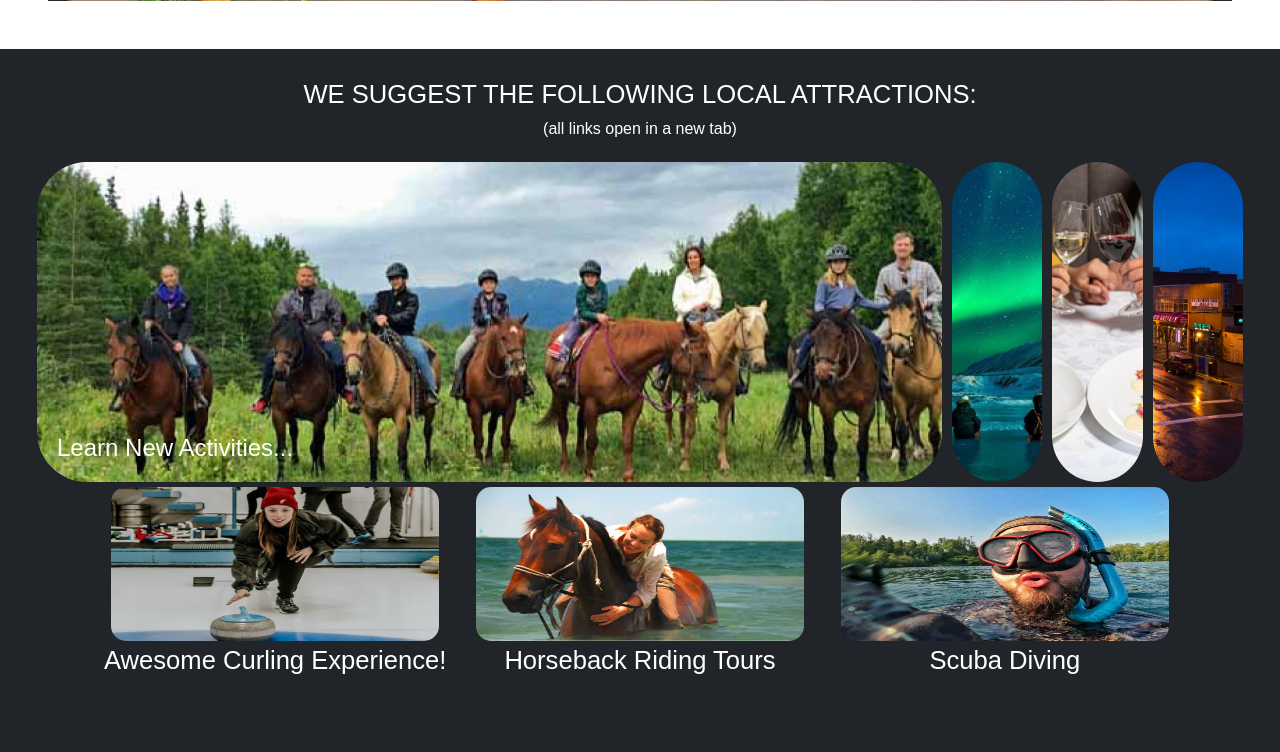
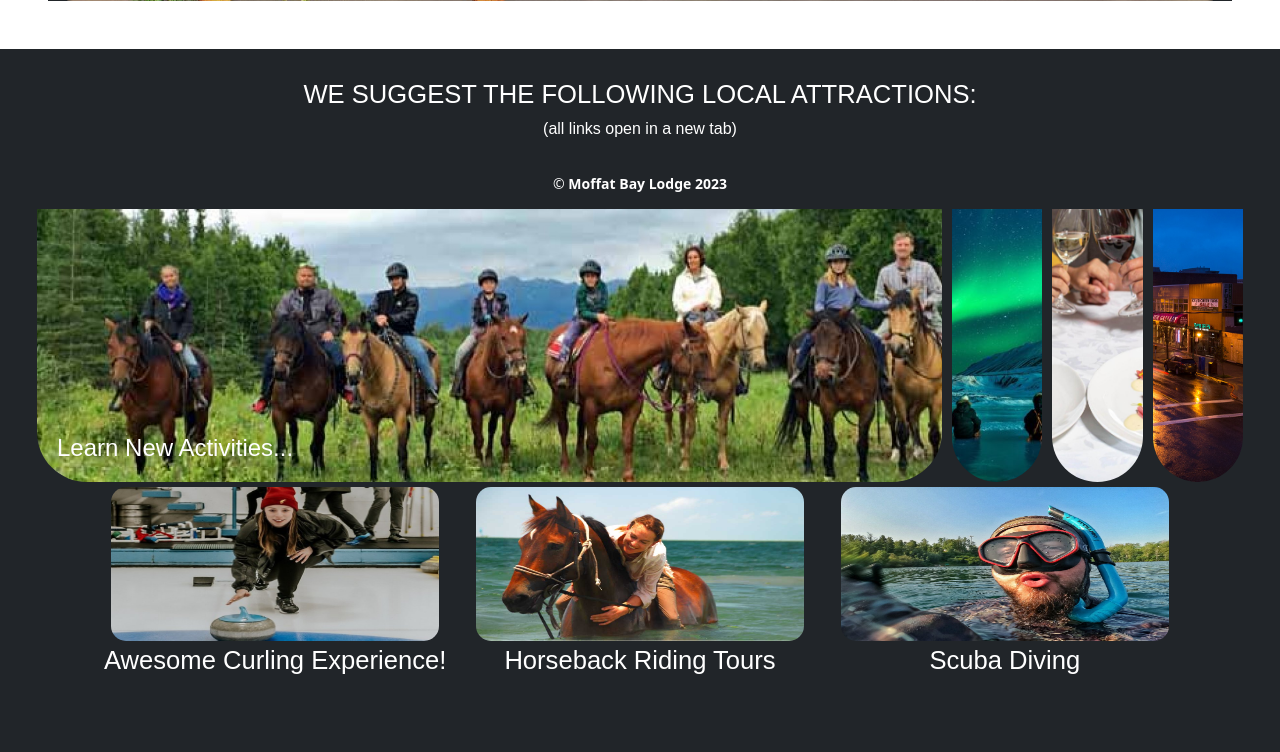
Before and after one commit to AMShegstad/Moffat-Bay, a PHP site: page / in a window 1280 px wide. Shown: the part 591-1343 px from the top of the page. Run offline with PHP 8.4, Linux system fonts and the light colour scheme; data that the repository does not hold is empty.

Commit message:
Update index.php
footer added

```diff
--- a/index.php
+++ b/index.php
@@ -339,11 +339,12 @@
                     <a href="sessionTest.php">Testing the session variables</a> -->
         </div>
 
-        <footer class="bg-dark" style="bottom: 0">
+<footer class="bg-dark" style=" text-align: center; position: fixed; bottom: 0; left: 0; padding: 10px 0; font-size: 14px; width: 100%;">
+    <div style="color: white; text-align: center; padding: 5px 0; font-size: 14px;">
+        &copy; <span style="font-weight: bold;">Moffat Bay Lodge 2023</span>
+    </div>
+</footer>
 
-
-
-        </footer>
 
     </body>
 
```
